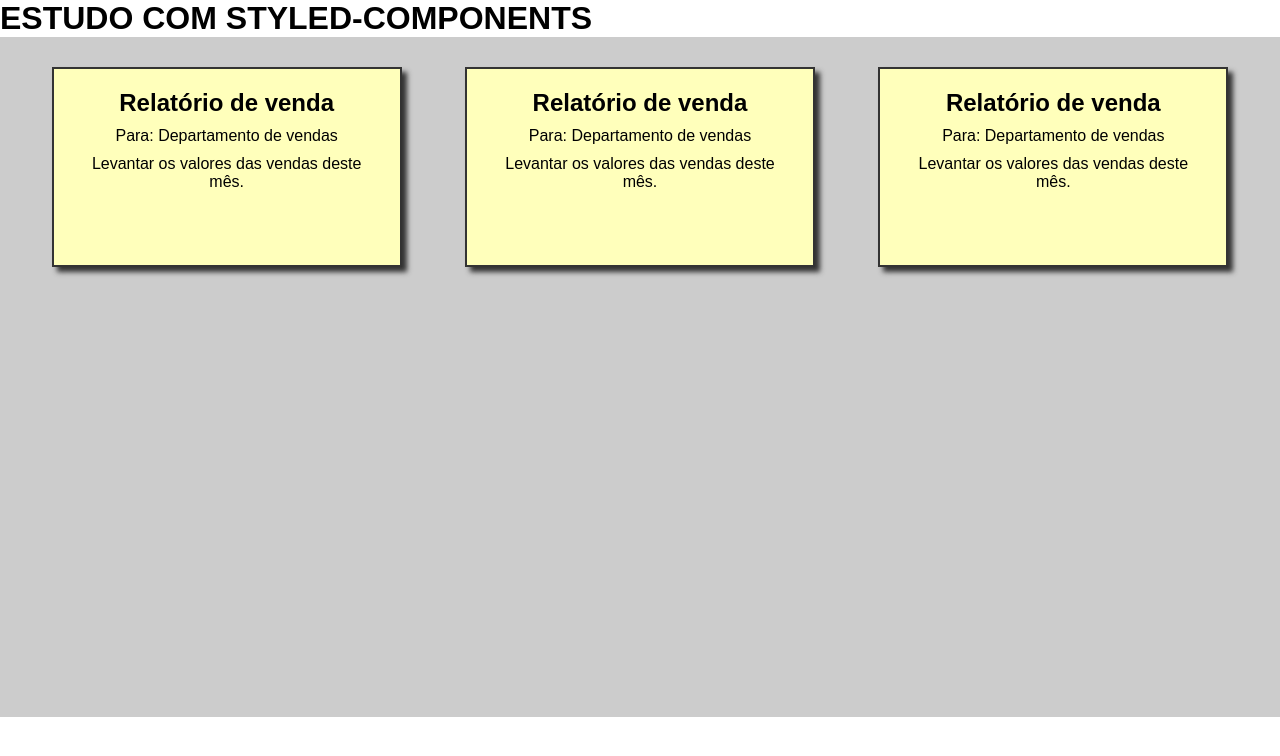
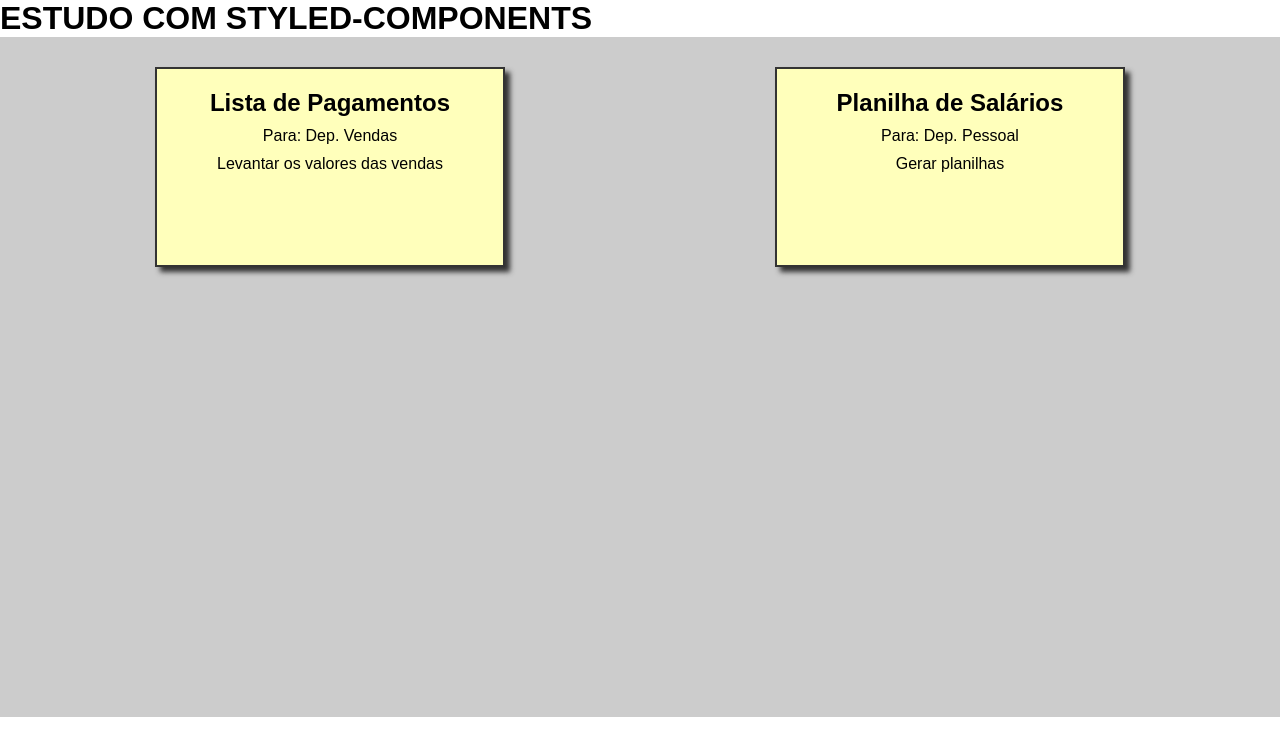
Before and after one commit to 1TDSVJ/styled-app-react, a React (Create React App) app in the folder react-aula7/: page / in a window 1280 px wide. Shown: the top 756 px of the page. Built offline with nearby package versions, Linux system fonts and the light colour scheme.

Commit message:
useState + props finalizado.

```diff
--- a/react-aula7/src/components/listaTarefas/ListaTarefas.jsx
+++ b/react-aula7/src/components/listaTarefas/ListaTarefas.jsx
@@ -2,17 +2,27 @@ import React, {useState} from 'react';
 import Tarefa from '../tarefa/Tarefa';
 import { DivLista } from '../../style/styled';
 
-export default function listaTarefas() {
+export default function ListaTarefas() {
 
   const [tarefa, setTarefa] = useState([{
-
+    titulo:'Lista de Pagamentos',
+    setor:'Dep. Vendas',
+    descricao:'Levantar os valores das vendas',
+  },
+  {
+    titulo:'Planilha de Salários',
+    setor:'Dep. Pessoal',
+    descricao:'Gerar planilhas',
   }])
 
   return(
     <DivLista>
-        <Tarefa/>
-        <Tarefa/>
-        <Tarefa/>
+      {tarefa.map((tar, i) => (
+        <Tarefa key={i}
+          titulo={tar.titulo}
+          setor={tar.setor}
+          descricao={tar.descricao} />
+      ))}
     </DivLista>
   )
 }
--- a/react-aula7/src/components/tarefa/Tarefa.jsx
+++ b/react-aula7/src/components/tarefa/Tarefa.jsx
@@ -1,12 +1,13 @@
 import React from 'react'
 import { DivTarefa } from '../../style/styled'
 
-export default function Tarefa() {
+const Tarefa = (props) => {
   return (
     <DivTarefa>
-        <h2>Relatório de venda</h2>
-        <p>Para: Departamento de vendas</p>
-        <p>Levantar os valores das vendas deste mês.</p>
+        <h2>{props.titulo}</h2>
+        <p>Para: {props.setor}</p>
+        <p>{props.descricao}</p>
     </DivTarefa>
   )
 }
+export default Tarefa;
```
